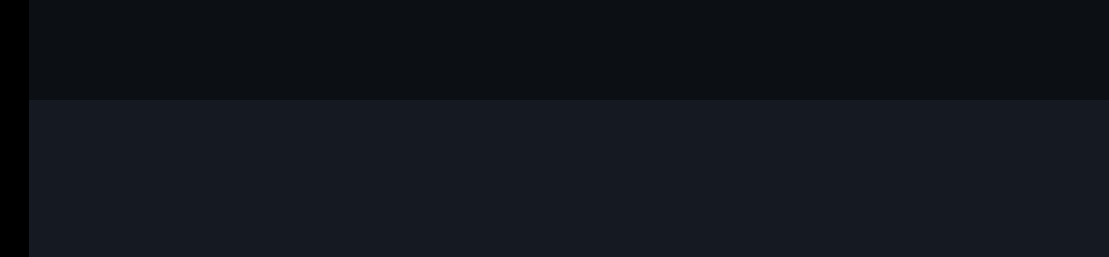
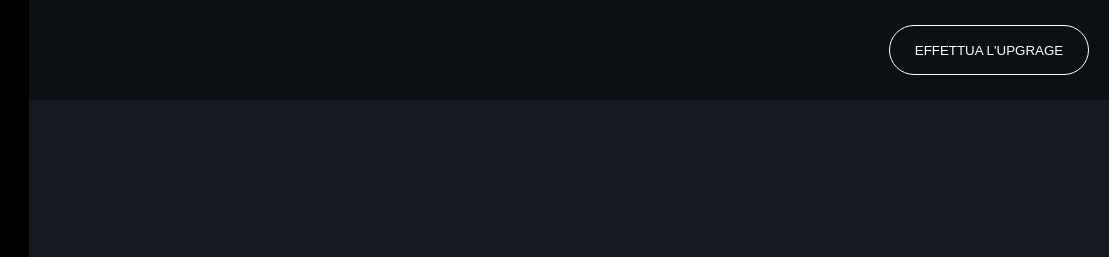
Before and after one commit to PieStw/html-css-spotifyweb, a plain HTML site: page index.html in a window 1280 px wide. Shown: the top 257 px of the page, 171-1280 px from the left. Drawn offline with Linux system fonts and the light colour scheme.

Commit message:
aggiunta header

```diff
--- a/css/style.css
+++ b/css/style.css
@@ -86,13 +86,13 @@
     display: none;
   }
 
-  .button-container{
+  .playlist-container .button-container{
     display: flex;
     align-items: center;
     padding: 10px 0;
   }
 
-  .button-container>.text{
+  .playlist-container .button-container>.text{
     padding-left: 10px;
   }
 
@@ -128,11 +128,11 @@
     padding: 8px 0;
   }
 
-  .playlist-list>li:hover, .button-container:hover>.text, .download-container>.span:hover{
+  .playlist-list>li:hover, .playlist-container .button-container:hover>.text, .download-container>.span:hover{
     color: white;
   }
 
-  .button-container:hover>.add-button{
+  .playlist-container .button-container:hover>.add-button{
     background-color: white;
   }
 
@@ -190,17 +190,40 @@
 
   /* # CONTENT */
 
-
   .content{
     background-color: #141922;
     flex-grow: 1;
   }
 
+  /* # HEADER */
+
   .header{
     background-color: #0C0F14;
     height: 100px;
+    display: flex;
+    justify-content: end;
+    align-items: center;
   }
 
+  .header>.button-container{
+    padding-right: 20px;
+  }
+
+  .header>.button-container>.button{
+    border: 1px solid white;
+    background-color: #0C0F14;
+    color: white;
+    border-radius: 25px;
+    height: 50px;
+    width: 200px;
+  }
+
+  .header>.button-container>.button:hover{
+    height: 55px;
+    width: 210px;
+  }
+
+  /* # FOOTER */
   .footer{
     height: 100px;
     width: 100%;
--- a/index.html
+++ b/index.html
@@ -59,17 +59,13 @@
         </div>
       </div>
 
+      <div class="content">
+        <header class="header">
+          <div class="button-container">
+            <button class="button">EFFETTUA L'UPGRAGE</button>
+          </div>
+        </header>
 
-
-
-
-
-
-
-
-
-      <div class="content">
-        <header class="header"></header>
         <section class="music-section"></section>
       </div>
     </main>
```
